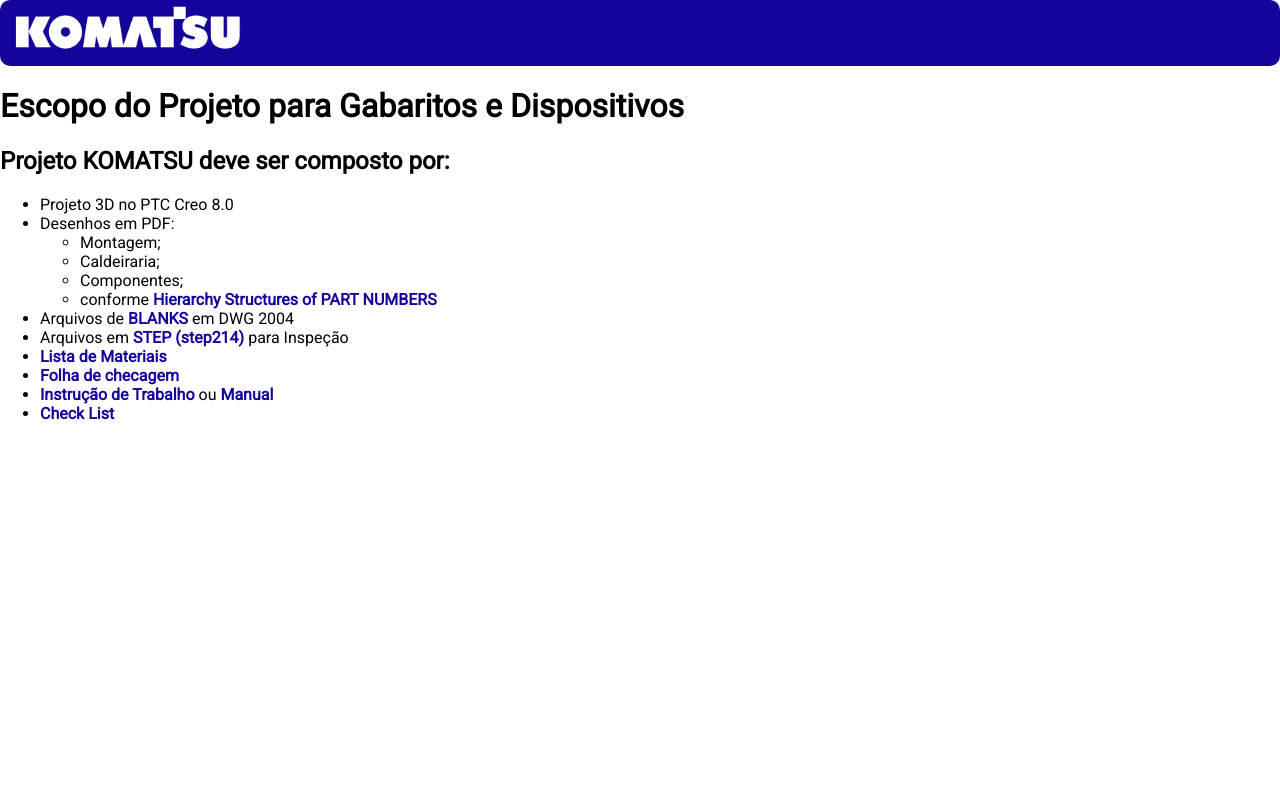
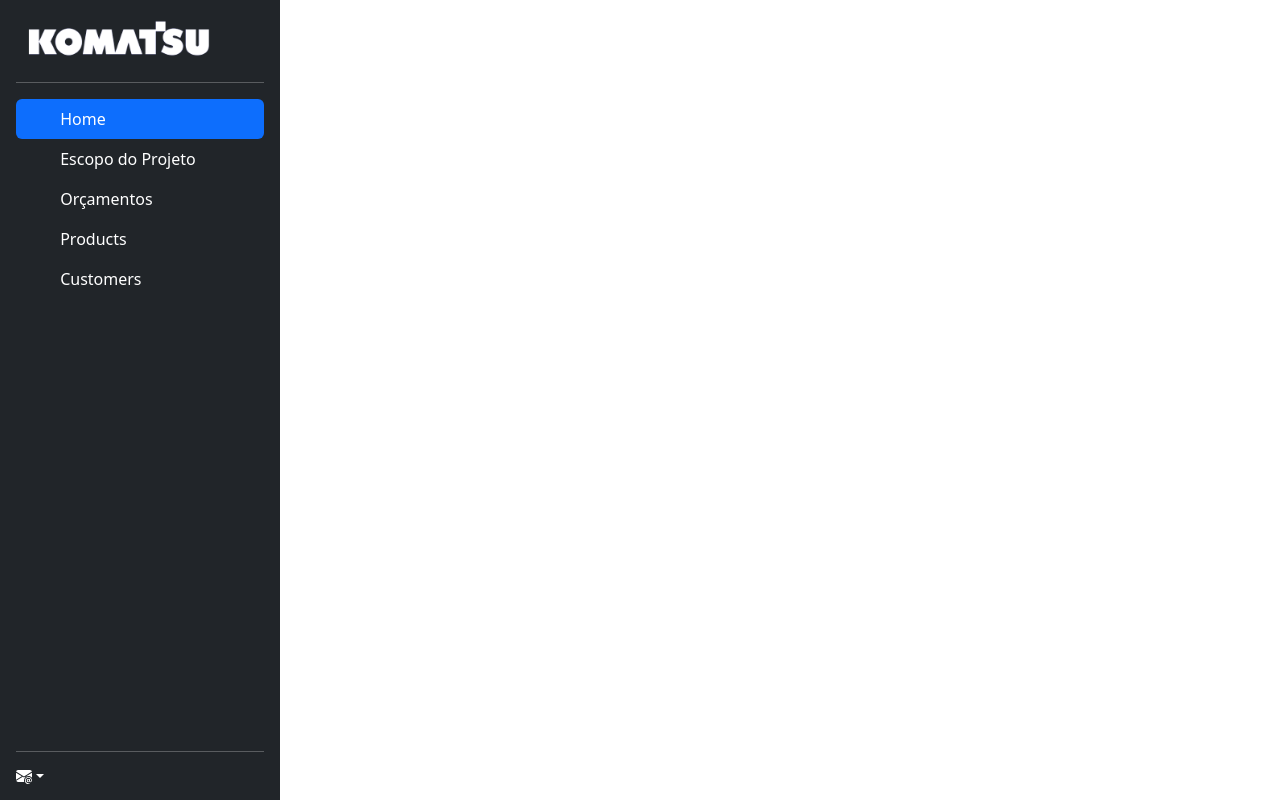
Before and after one commit to AugustoGodoi/Komatsu, a plain HTML site: page index.html in a window 1280 px wide. Drawn offline with nearby package versions, Linux system fonts and the light colour scheme.

Commit message:
Update index.html
Update home page using Bootstrap

```diff
--- a/index.html
+++ b/index.html
@@ -3,35 +3,71 @@
 <head>
     <meta charset="UTF-8">
     <meta name="viewport" content="width=device-width, initial-scale=1.0">
-    <title>Escopo do Projeto</title>
-    <link rel="stylesheet" href="./style.css">
-    <link rel="preconnect" href="https://fonts.googleapis.com">
-    <link rel="preconnect" href="https://fonts.gstatic.com" crossorigin>
-    <link href="https://fonts.googleapis.com/css2?family=Roboto&display=swap" rel="stylesheet">
+    <title>KOMATSU</title>
+    <link href="https://cdn.jsdelivr.net/npm/bootstrap@5.3.3/dist/css/bootstrap.min.css" rel="stylesheet" integrity="sha384-QWTKZyjpPEjISv5WaRU9OFeRpok6YctnYmDr5pNlyT2bRjXh0JMhjY6hW+ALEwIH" crossorigin="anonymous">
 </head>
+<style>
+    body {
+    }
+</style>
 <body>
-    <div id="head">
-        <img src="./static/images/komatsu.png" />
-    </div>
-    <h1>Escopo do Projeto para Gabaritos e Dispositivos</h1>
-    <h2>Projeto KOMATSU deve ser composto por:</h2>
-    <ul>
-        <li>Projeto 3D no PTC Creo 8.0</li>
-        <li>Desenhos em PDF:
-            <ul>
-                <li>Montagem;</li>
-                <li>Caldeiraria;</li>
-                <li>Componentes;</li>
-                <li>conforme <a href="./designstructure.html">Hierarchy Structures of PART NUMBERS</a></li>
-            </ul>
-        </li>
-        <li>Arquivos de <a href="./blanks.html">BLANKS</a> em DWG 2004</li>
-        <li>Arquivos em <a href="./step.html">STEP (step214)</a> para Inspeção</li>
-        <li><a href="./materiais.html">Lista de Materiais</a></li>
-        <li><a href="./checagem.html">Folha de checagem</a></li>
-        <li><a href="./instrucaotrabalho.html">Instrução de Trabalho</a> ou <a href="./static/pdf/manual.pdf">Manual</a></li>
-        <li><a href="./checklist.html">Check List</a></li>
-    </ul>
+    <div class="d-flex flex-column flex-shrink-0 p-3 text-bg-dark" style="width: 280px; height: 100vh;">
+        <a href="./index.html" class="d-flex align-items-center mb-3 mb-md-0 me-md-auto text-white text-decoration-none">
+          <img src="./static/images/komatsu.png" style="height: 50px;"></img>
+        </a>
+        <hr>
+        <ul class="nav nav-pills flex-column mb-auto">
+          <li class="nav-item">
+            <a href="./index.html" class="nav-link active" aria-current="page">
+              <svg class="bi pe-none me-2" width="16" height="16"><use xlink:href="#home"></use></svg>
+              Home
+            </a>
+          </li>
+          <li>
+            <a href="#" class="nav-link text-white">
+              <svg class="bi pe-none me-2" width="16" height="16"><use xlink:href="#speedometer2"></use></svg>
+              Escopo do Projeto
+            </a>
+          </li>
+          <li>
+            <a href="#" class="nav-link text-white">
+              <svg class="bi pe-none me-2" width="16" height="16"><use xlink:href="#table"></use></svg>
+              Orçamentos
+            </a>
+          </li>
+          <li>
+            <a href="#" class="nav-link text-white">
+              <svg class="bi pe-none me-2" width="16" height="16"><use xlink:href="#grid"></use></svg>
+              Products
+            </a>
+          </li>
+          <li>
+            <a href="#" class="nav-link text-white">
+              <svg class="bi pe-none me-2" width="16" height="16"><use xlink:href="#people-circle"></use></svg>
+              Customers
+            </a>
+          </li>
+        </ul>
+        <hr>
+        <div class="dropdown">
+          <a href="#" class="d-flex align-items-center text-white text-decoration-none dropdown-toggle" data-bs-toggle="dropdown" aria-expanded="false">
+            <svg xmlns="http://www.w3.org/2000/svg" width="16" height="16" fill="currentColor" class="bi bi-envelope-at-fill" viewBox="0 0 16 16">
+                <path d="M2 2A2 2 0 0 0 .05 3.555L8 8.414l7.95-4.859A2 2 0 0 0 14 2zm-2 9.8V4.698l5.803 3.546zm6.761-2.97-6.57 4.026A2 2 0 0 0 2 14h6.256A4.5 4.5 0 0 1 8 12.5a4.49 4.49 0 0 1 1.606-3.446l-.367-.225L8 9.586zM16 9.671V4.697l-5.803 3.546.338.208A4.5 4.5 0 0 1 12.5 8c1.414 0 2.675.652 3.5 1.671"/>
+                <path d="M15.834 12.244c0 1.168-.577 2.025-1.587 2.025-.503 0-1.002-.228-1.12-.648h-.043c-.118.416-.543.643-1.015.643-.77 0-1.259-.542-1.259-1.434v-.529c0-.844.481-1.4 1.26-1.4.585 0 .87.333.953.63h.03v-.568h.905v2.19c0 .272.18.42.411.42.315 0 .639-.415.639-1.39v-.118c0-1.277-.95-2.326-2.484-2.326h-.04c-1.582 0-2.64 1.067-2.64 2.724v.157c0 1.867 1.237 2.654 2.57 2.654h.045c.507 0 .935-.07 1.18-.18v.731c-.219.1-.643.175-1.237.175h-.044C10.438 16 9 14.82 9 12.646v-.214C9 10.36 10.421 9 12.485 9h.035c2.12 0 3.314 1.43 3.314 3.034zm-4.04.21v.227c0 .586.227.8.581.8.31 0 .564-.17.564-.743v-.367c0-.516-.275-.708-.572-.708-.346 0-.573.245-.573.791"/>
+              </svg>
+          </a>
+          <ul class="dropdown-menu dropdown-menu-dark text-small shadow">
+            <li><a class="dropdown-item" href="#">New project...</a></li>
+            <li><a class="dropdown-item" href="#">Settings</a></li>
+            <li><a class="dropdown-item" href="#">Profile</a></li>
+            <li><hr class="dropdown-divider"></li>
+            <li><a class="dropdown-item" href="#">Sign out</a></li>
+          </ul>
+        </div>
+      </div>
 
+
+
+    <script src="https://cdn.jsdelivr.net/npm/bootstrap@5.3.3/dist/js/bootstrap.bundle.min.js" integrity="sha384-YvpcrYf0tY3lHB60NNkmXc5s9fDVZLESaAA55NDzOxhy9GkcIdslK1eN7N6jIeHz" crossorigin="anonymous"></script>
 </body>
 </html>
```
